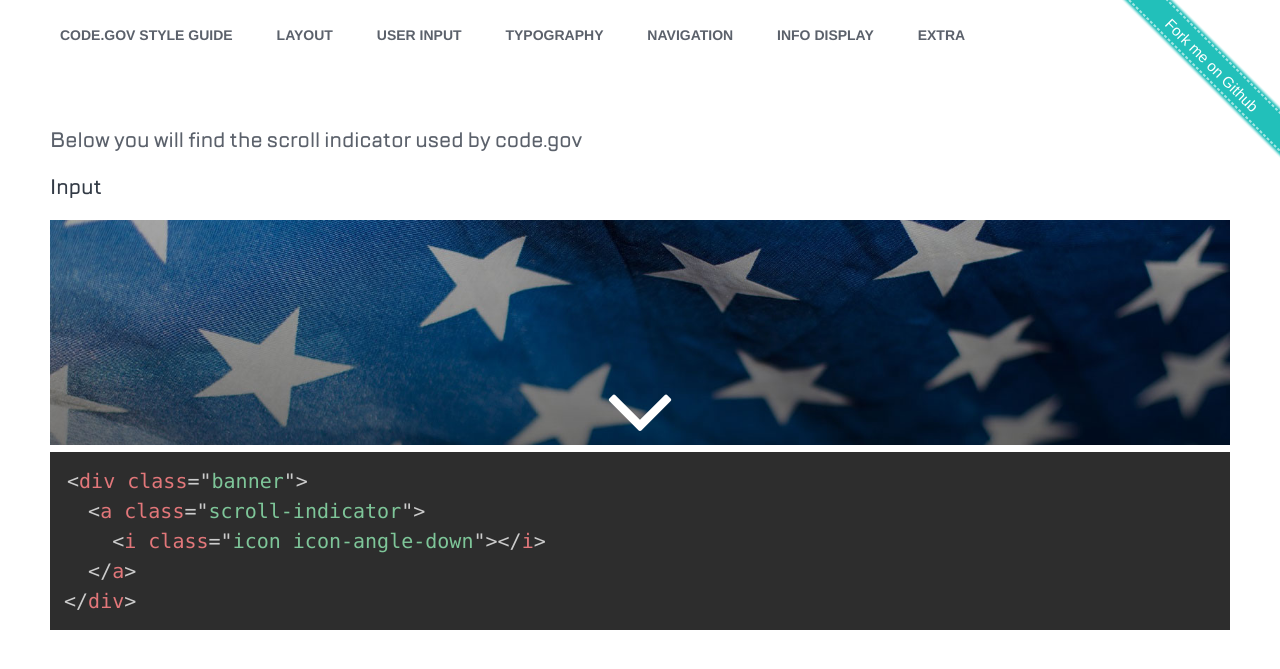
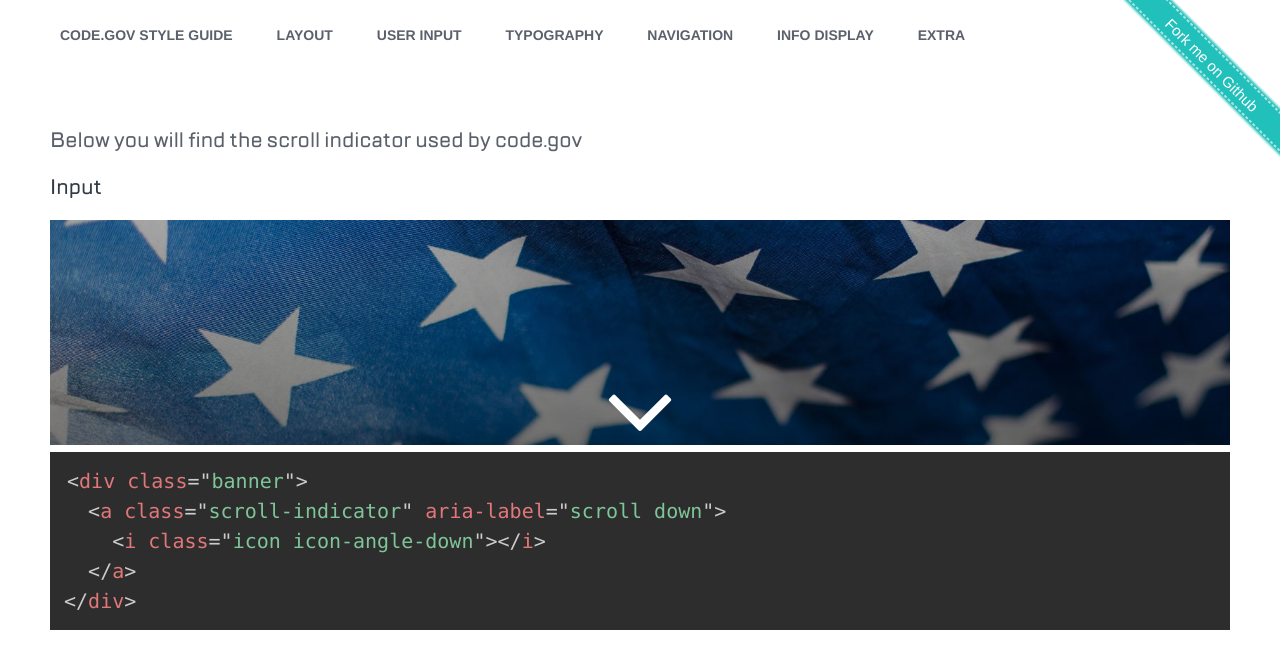
Before and after one commit to GSA/code-gov-style, a Jekyll site: the page built from components/scroll_indicator.md, in a window 1280 px wide. Shown: the top 669 px of the page. Built offline with Jekyll 4.4.1, drawn with Linux system fonts in a browser that asks for light colours.

Commit message:
fix accessibility issue

````diff
--- a/components/scroll_indicator.md
+++ b/components/scroll_indicator.md
@@ -7,14 +7,14 @@ title: "Scroll Indicator"
 
 # Input
 <div class="banner">
-  <a class="scroll-indicator">
+  <a class="scroll-indicator" aria-label="scroll down" href="#">
     <i class="icon icon-angle-down"></i>
   </a>
 </div>
 
 ```
 <div class="banner">
-  <a class="scroll-indicator">
+  <a class="scroll-indicator" aria-label="scroll down">
     <i class="icon icon-angle-down"></i>
   </a>
 </div>
````
